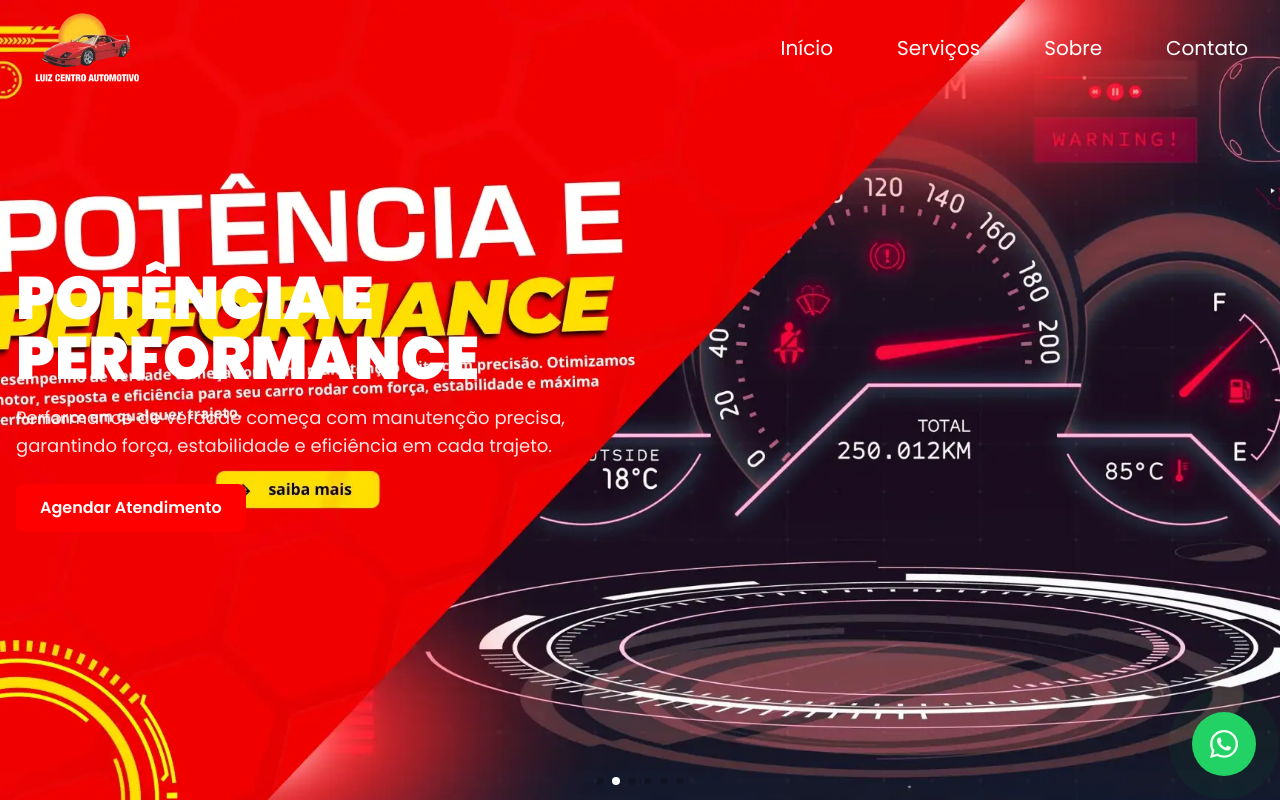
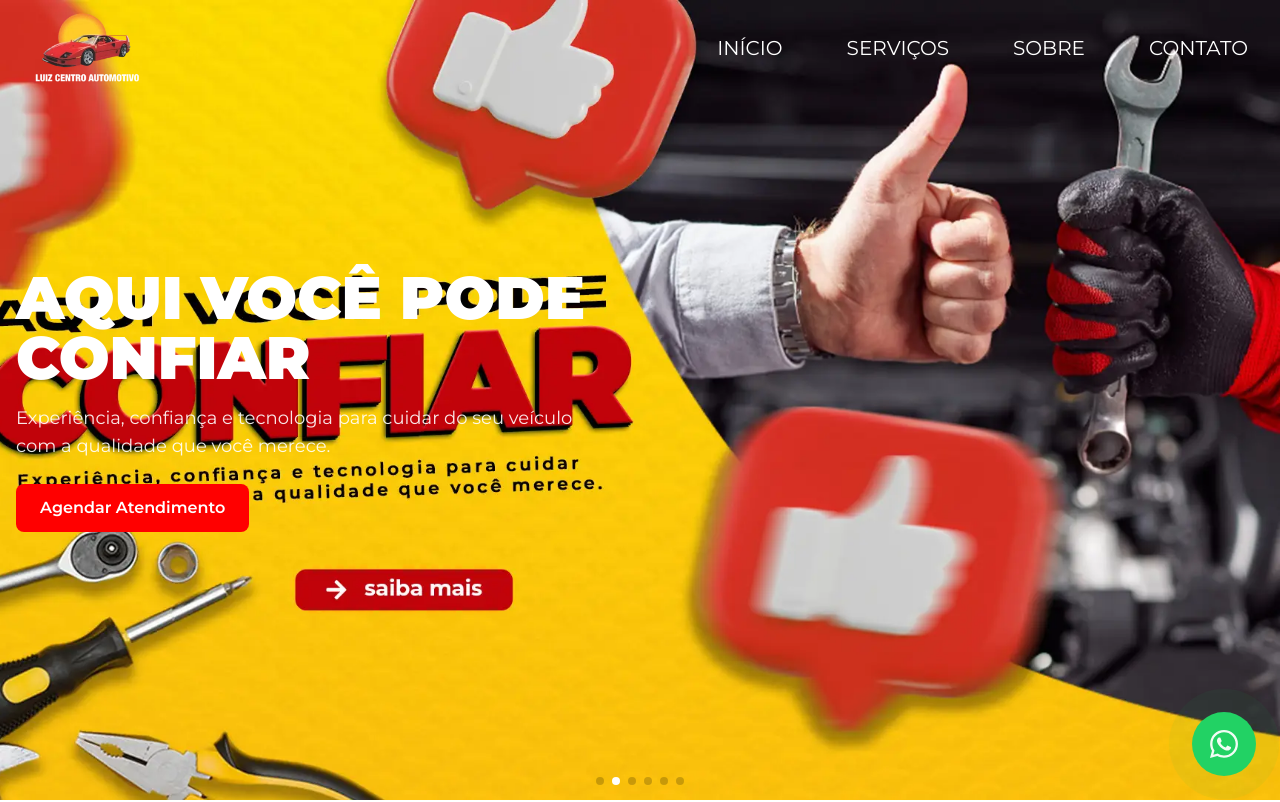
Before and after one commit to JeanCarlo10/luiz-centro-automotivo, a React (Vite) app: page / in a window 1280 px wide. Shown: the top 802 px of the page. Built offline with nearby package versions, Linux system fonts and the light colour scheme.

Commit message:
Alterado font-family

```diff
--- a/index.html
+++ b/index.html
@@ -29,13 +29,13 @@
     <link rel="preconnect" href="https://fonts.gstatic.com" crossorigin />
     <link
       rel="preload"
-      href="https://fonts.googleapis.com/css2?family=Poppins:wght@400;600;700;900&display=swap"
+      href="https://fonts.googleapis.com/css2?family=Montserrat:wght@400;600;700;900&display=swap"
       as="style"
     />
 
-    <!-- Definir a fonte Poppins com font-display: swap para melhorar a renderização -->
+    <!-- Definir a fonte Montserrat com font-display: swap para melhorar a renderização -->
     <link
-      href="https://fonts.googleapis.com/css2?family=Poppins:wght@400;600;700;900&display=swap"
+      href="https://fonts.googleapis.com/css2?family=Montserrat:wght@400;600;700;900&display=swap"
       rel="stylesheet"
     />
   </head>
--- a/src/components/Contact.tsx
+++ b/src/components/Contact.tsx
@@ -145,7 +145,7 @@ const Contact = () => {
                   name="name"
                   render={({ field }) => (
                     <FormItem>
-                      <FormLabel className="gap-0.5">
+                      <FormLabel className="gap-0.5 font-semibold">
                         Nome <span className="text-(--primary)">*</span>
                       </FormLabel>
                       <FormControl>
@@ -165,7 +165,7 @@ const Contact = () => {
                   name="email"
                   render={({ field }) => (
                     <FormItem>
-                      <FormLabel className="gap-0.5">
+                      <FormLabel className="gap-0.5 font-semibold">
                         E-mail <span className="text-(--primary)">*</span>
                       </FormLabel>
                       <FormControl>
@@ -186,7 +186,7 @@ const Contact = () => {
                   name="phone"
                   render={({ field }) => (
                     <FormItem>
-                      <FormLabel className="gap-0.5">
+                      <FormLabel className="gap-0.5 font-semibold">
                         Telefone <span className="text-(--primary)">*</span>
                       </FormLabel>
                       <FormControl>
@@ -207,7 +207,7 @@ const Contact = () => {
                   name="service"
                   render={({ field }) => (
                     <FormItem>
-                      <FormLabel className="gap-0.5">
+                      <FormLabel className="gap-0.5 font-semibold">
                         Serviço <span className="text-(--primary)">*</span>
                       </FormLabel>
                       <FormControl>
@@ -289,7 +289,7 @@ const Contact = () => {
                   name="message"
                   render={({ field }) => (
                     <FormItem>
-                      <FormLabel className="gap-0.5">
+                      <FormLabel className="gap-0.5 font-semibold">
                         Mensagem <span className="text-(--primary)">*</span>
                       </FormLabel>
                       <FormControl>
--- a/src/components/Header.tsx
+++ b/src/components/Header.tsx
@@ -75,49 +75,49 @@ const Header = () => {
             >
               <a
                 href="#home"
-                className="relative group text-xl text-(--secondary-foreground)"
+                className="relative group text-xl font-500 text-(--secondary-foreground)"
                 onClick={(e) => {
                   e.preventDefault();
                   scrollToSection("home");
                 }}
               >
-                Início
+                INÍCIO
                 <span className="absolute left-0 bottom-0 block h-0.5 bg-white w-0 group-hover:w-full transition-all duration-500 ease-in-out transform group-hover:scale-x-100"></span>
               </a>
 
               <a
                 href="#service"
-                className="relative group text-xl text-(--secondary-foreground)"
+                className="relative group text-xl font-500 text-(--secondary-foreground)"
                 onClick={(e) => {
                   e.preventDefault();
                   scrollToSection("service");
                 }}
               >
-                Serviços
+                SERVIÇOS
                 <span className="absolute left-0 bottom-0 block h-0.5 bg-white w-0 group-hover:w-full transition-all duration-500 ease-in-out transform group-hover:scale-x-100"></span>
               </a>
 
               <a
                 href="#about"
-                className="relative group text-xl text-(--secondary-foreground)"
+                className="relative group text-xl font-500 text-(--secondary-foreground)"
                 onClick={(e) => {
                   e.preventDefault();
                   scrollToSection("about");
                 }}
               >
-                Sobre
+                SOBRE
                 <span className="absolute left-0 bottom-0 block h-0.5 bg-white w-0 group-hover:w-full transition-all duration-500 ease-in-out transform group-hover:scale-x-100"></span>
               </a>
 
               <a
                 href="#contact"
-                className="relative group text-xl text-(--secondary-foreground)"
+                className="relative group text-xl font-500 text-(--secondary-foreground)"
                 onClick={(e) => {
                   e.preventDefault();
                   scrollToSection("contact");
                 }}
               >
-                Contato
+                CONTATO
                 <span className="absolute left-0 bottom-0 block h-0.5 bg-white w-0 group-hover:w-full transition-all duration-500 ease-in-out transform group-hover:scale-x-100"></span>
               </a>
             </nav>
--- a/src/components/HeroCarousel.tsx
+++ b/src/components/HeroCarousel.tsx
@@ -20,6 +20,15 @@ type Slide = {
 };
 
 const slides: Slide[] = [
+  {
+    src: Hero04,
+    alt: "Hero 04",
+    title: "ALINHAMENTO E\nBALANCEAMENTO",
+    subtitle:
+      "Feitos com precisão para garantir segurança, conforto e desempenho.",
+    positionMobile: "50% 35%",
+    positionDesktop: "50% 50%",
+  },
   {
     src: Hero02,
     alt: "Hero 02",
@@ -47,15 +56,7 @@ const slides: Slide[] = [
     positionMobile: "50% 35%",
     positionDesktop: "50% 50%",
   },
-  {
-    src: Hero04,
-    alt: "Hero 04",
-    title: "ALINHAMENTO E\nBALANCEAMENTO",
-    subtitle:
-      "Feitos com precisão para garantir segurança, conforto e desempenho.",
-    positionMobile: "50% 35%",
-    positionDesktop: "50% 50%",
-  },
+
   {
     src: Hero05,
     alt: "Hero 05",
@@ -142,7 +143,7 @@ const HeroCarousel = () => {
                         variants={SlideUp(0.6)}
                         initial="initial"
                         whileInView={"animate"}
-                        className="mt-6 inline-flex items-center cursor-pointer rounded-lg bg-(--primary) px-6 py-3 font-semibold hover:bg-(--primary-medium) transition"
+                        className="mt-6 inline-flex text-white items-center cursor-pointer rounded-lg bg-(--primary) px-6 py-3 font-semibold hover:bg-(--primary-medium) transition"
                       >
                         Agendar Atendimento
                       </motion.button>
--- a/src/index.css
+++ b/src/index.css
@@ -8,7 +8,7 @@
 
 @layer base {
   :root {
-    font-family: "Poppins", sans-serif;
+    font-family: "Montserrat", sans-serif;
 
     --background: hsl(0 0% 100%);
     --foreground: hsl(0 0% 0%);
```
